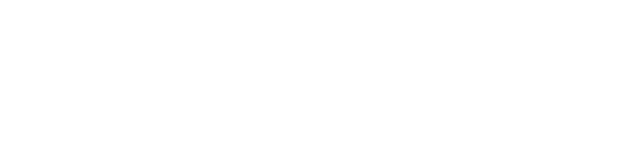
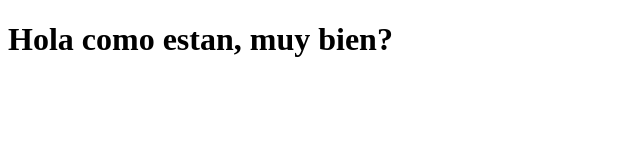
Before and after one commit to ferni2309/nueva-carpeta, a plain HTML site: page index.html in a window 1280 px wide. Shown: the whole page, without its empty margins (0-640 px from the left). Drawn offline with Linux system fonts and the light colour scheme.

Commit message:
Modifique el titulo

```diff
--- a/index.html
+++ b/index.html
@@ -5,5 +5,7 @@
     <meta name="viewport" content="width=device-width, initial-scale=1.0" />
     <title>Document</title>
   </head>
-  <body></body>
+  <body>
+    <h1>Hola como estan, muy bien?</h1>
+  </body>
 </html>
```
